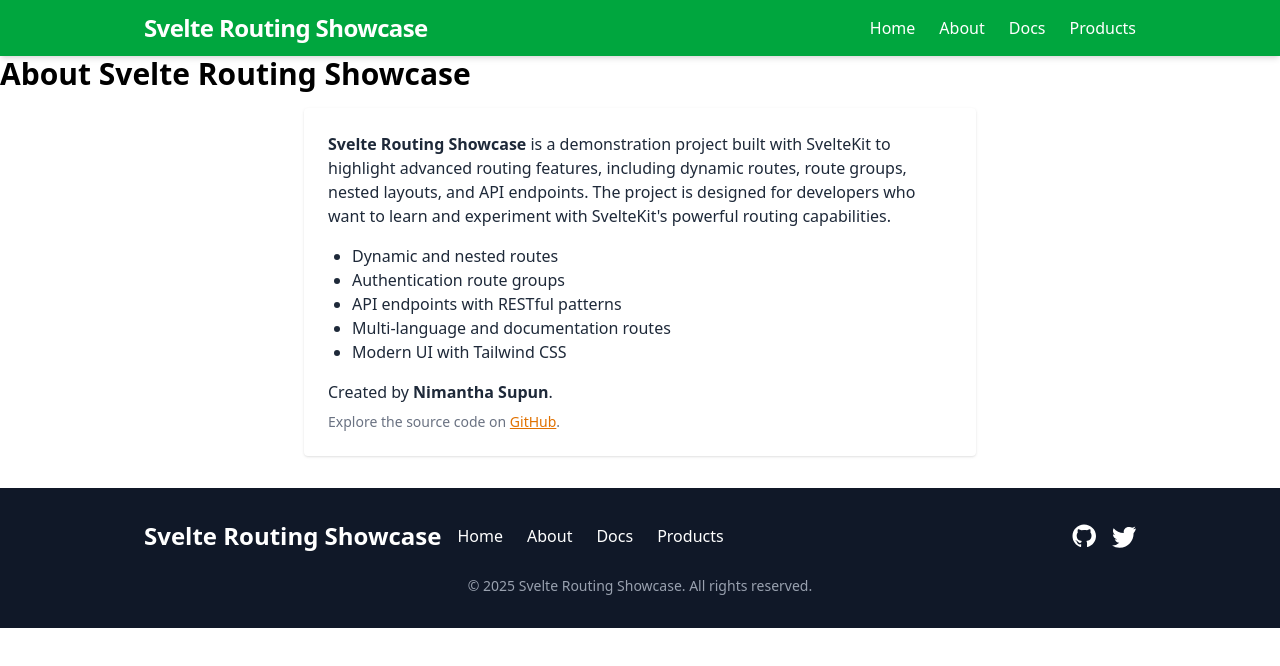
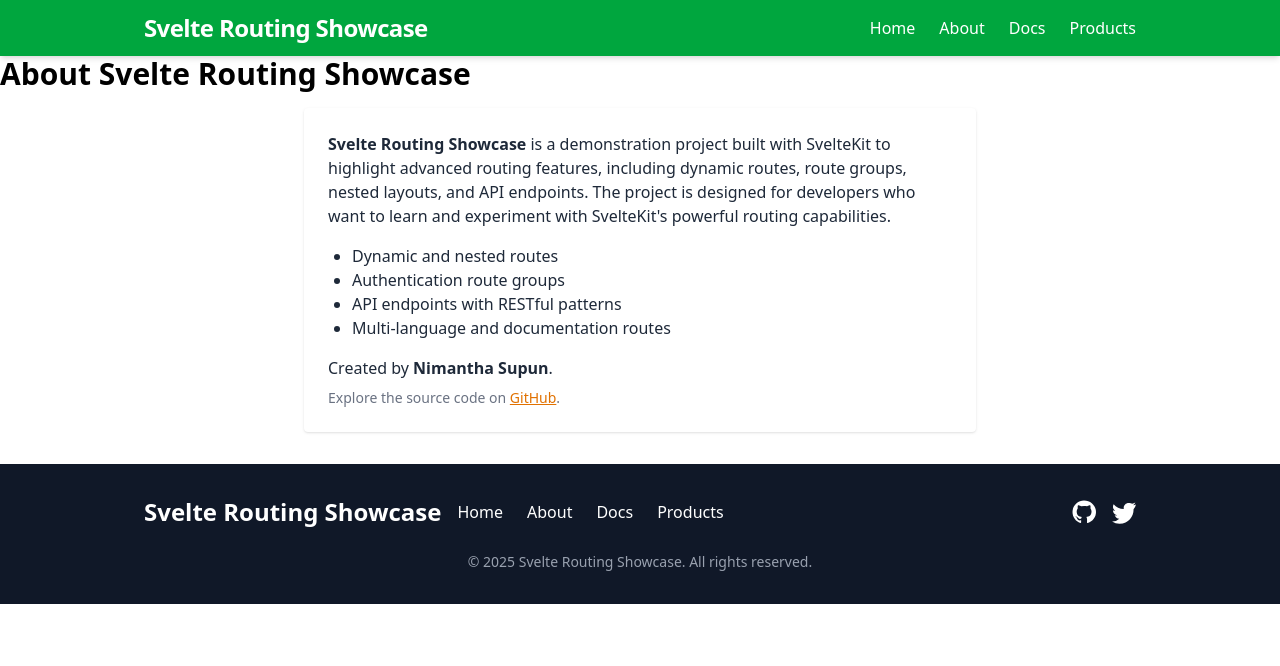
Before and after one commit to NimanthaSupun/svelte-routing-showcase, a SvelteKit app in the folder client/: page /about in a window 1280 px wide. Shown: the top 666 px of the page. Built offline with nearby package versions, Linux system fonts and the light colour scheme.

Commit message:
fix: comment out modern UI list item in about page

```diff
--- a/client/src/routes/about/+page.svelte
+++ b/client/src/routes/about/+page.svelte
@@ -8,7 +8,7 @@
     <li>Authentication route groups</li>
     <li>API endpoints with RESTful patterns</li>
     <li>Multi-language and documentation routes</li>
-    <li>Modern UI with Tailwind CSS</li>
+    <!-- <li>Modern UI with Tailwind CSS</li> -->
   </ul>
   <p class="mb-2">Created by <span class="font-semibold">Nimantha Supun</span>.</p>
   <p class="text-sm text-gray-500">Explore the source code on <a href="https://github.com/NimanthaSupun/svelte-routing-showcase" target="_blank" class="text-amber-600 underline">GitHub</a>.</p>
```
